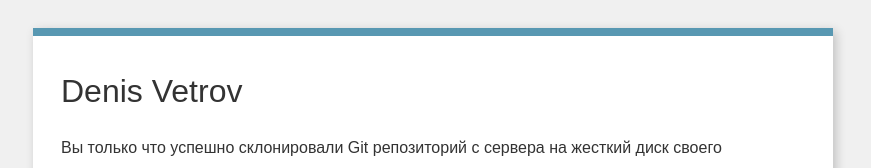
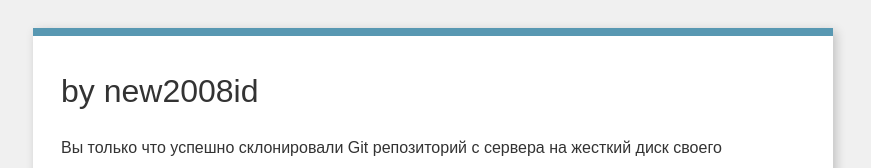
Before and after one commit to new2008id/course-pro, a plain HTML site: page index.html in a window 1280 px wide. Shown: the top 168 px of the page, without its empty margins (207-1078 px from the left). Drawn offline with Linux system fonts and the light colour scheme.

Commit message:
edit index.html on h1 - by new2008id

```diff
--- a/index.html
+++ b/index.html
@@ -9,7 +9,7 @@
     </head>
     <body>
         <div class="box">
-            <h1>Denis Vetrov</h1>
+            <h1>by new2008id</h1>
             <p>
                 Вы только что успешно склонировали Git репозиторий с сервера на
                 жесткий диск своего компьютера.
```
